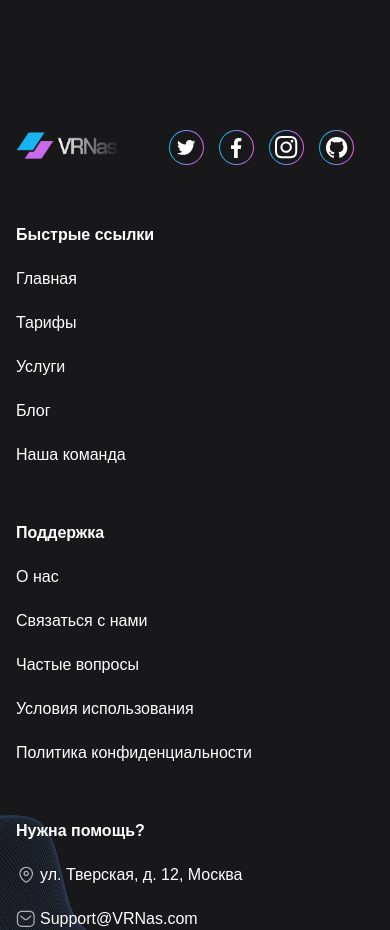
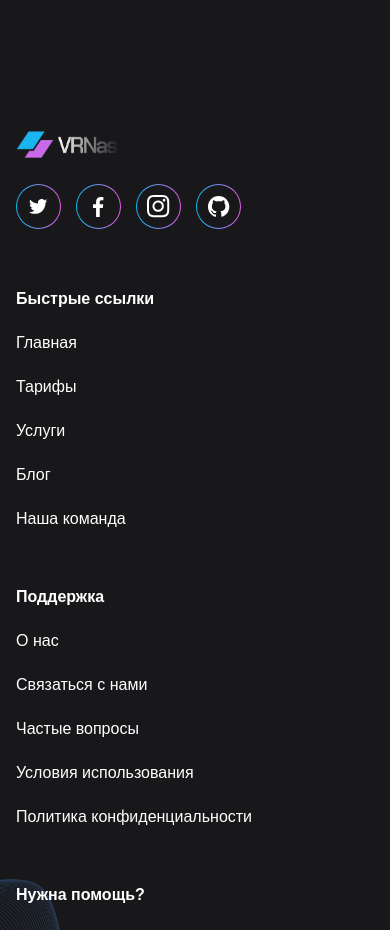
Before and after one commit to Ihaasbut/vrnas, a Next.js app: page / in a window 390 px wide. Shown: the part 6780-7710 px from the top of the page. Built offline with nearby package versions, Linux system fonts and the light colour scheme; a web font is replaced by a local one.

Commit message:
VRN-42: Поправила footer для 320px

```diff
--- a/src/layouts/footer/Footer.module.scss
+++ b/src/layouts/footer/Footer.module.scss
@@ -29,9 +29,14 @@
 
    @include mobile {
       flex-direction: row;
-      gap: 52px;
+      gap: 40px;
       align-items: center;
       justify-content: flex-start;
+   }
+
+   @media (max-width: 400px) {
+      flex-wrap: wrap;
+      gap: 20px;
    }
 }
 
--- a/src/layouts/footer/components/social-media/SocialMedia.module.scss
+++ b/src/layouts/footer/components/social-media/SocialMedia.module.scss
@@ -2,12 +2,6 @@
    width: 45px;
    height: 45px;
    min-width: 45px;
-
-   @include mobile {
-      width: 35px;
-      height: 35px;
-      min-width: 35px;
-   }
 }
 
 .socials {
```
